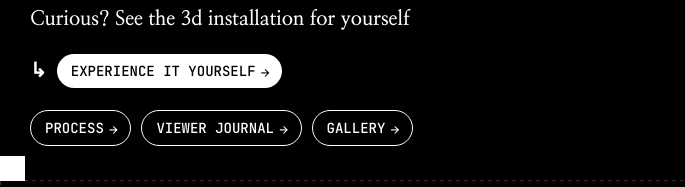
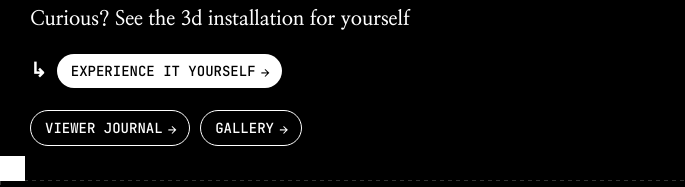
Before and after one commit to it-siddharth/calcam-website-pages, a plain HTML site: page what-is-this.html in a window 1280 px wide. Shown: the part 619-806 px from the top of the page, 0-685 px from the left. Drawn offline with nearby package versions, Linux system fonts and the light colour scheme.

Commit message:
Remove process button from what-is-this page (already on process page)

```diff
--- a/what-is-this.html
+++ b/what-is-this.html
@@ -77,10 +77,6 @@
             </a>
           </div>
           <div class="nav-pills">
-            <a href="what-is-this.html" class="btn btn-secondary">
-              <span class="btn-text">process</span>
-              <span class="btn-arrow">→</span>
-            </a>
             <a href="journal.html" class="btn btn-secondary">
               <span class="btn-text">viewer journal</span>
               <span class="btn-arrow">→</span>
```
